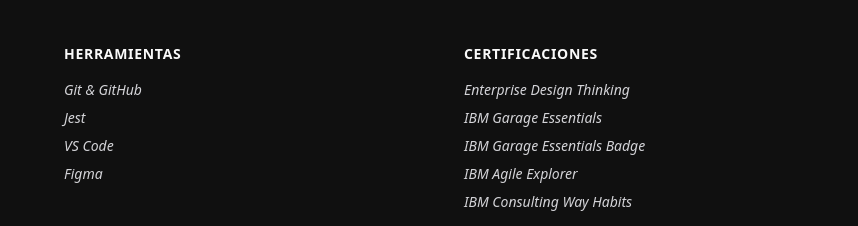
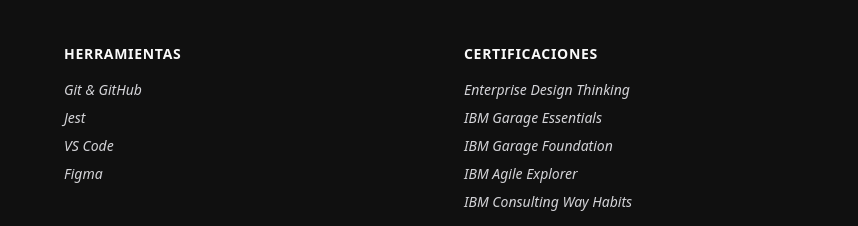
Before and after one commit to AlvaroPdev/portfolio, an Angular app: page / in a window 1280 px wide. Shown: the part 1940-2166 px from the top of the page, without its empty margins (0-858 px from the left). Built offline with nearby package versions, Linux system fonts and the light colour scheme; a web font is replaced by a local one.

Commit message:
feat: Update IBM Garage badge link in skills section and refresh CVs.

```diff
--- a/src/app/components/skills/skills.html
+++ b/src/app/components/skills/skills.html
@@ -43,7 +43,8 @@
                     rel="noopener"><i>Enterprise Design Thinking</i></a></p>
             <p><a href="https://www.credly.com/badges/eae1b0a8-6f80-499b-8425-c4098c7a624f" target="_blank"
                     rel="noopener"><i>IBM Garage Essentials</i></a></p>
-            <p><i>IBM Garage Essentials Badge</i></p>
+            <p><a href="https://www.credly.com/badges/9a54e050-fc7f-4824-81ee-156d3c3e1110" target="_blank"
+                    rel="noopener"><i>IBM Garage Foundation</i></a></p>
             <p><a href="https://www.credly.com/badges/6ed23030-e989-4af8-af22-b82014313b15" target="_blank"
                     rel="noopener"><i>IBM Agile Explorer</i></a></p>
             <p><a href="https://www.credly.com/badges/583b119c-5314-4be2-8370-1ce84f02a5bc" target="_blank"
```
Also changed, not shown: 2 other files (tests, documents, lock files or other folders).
